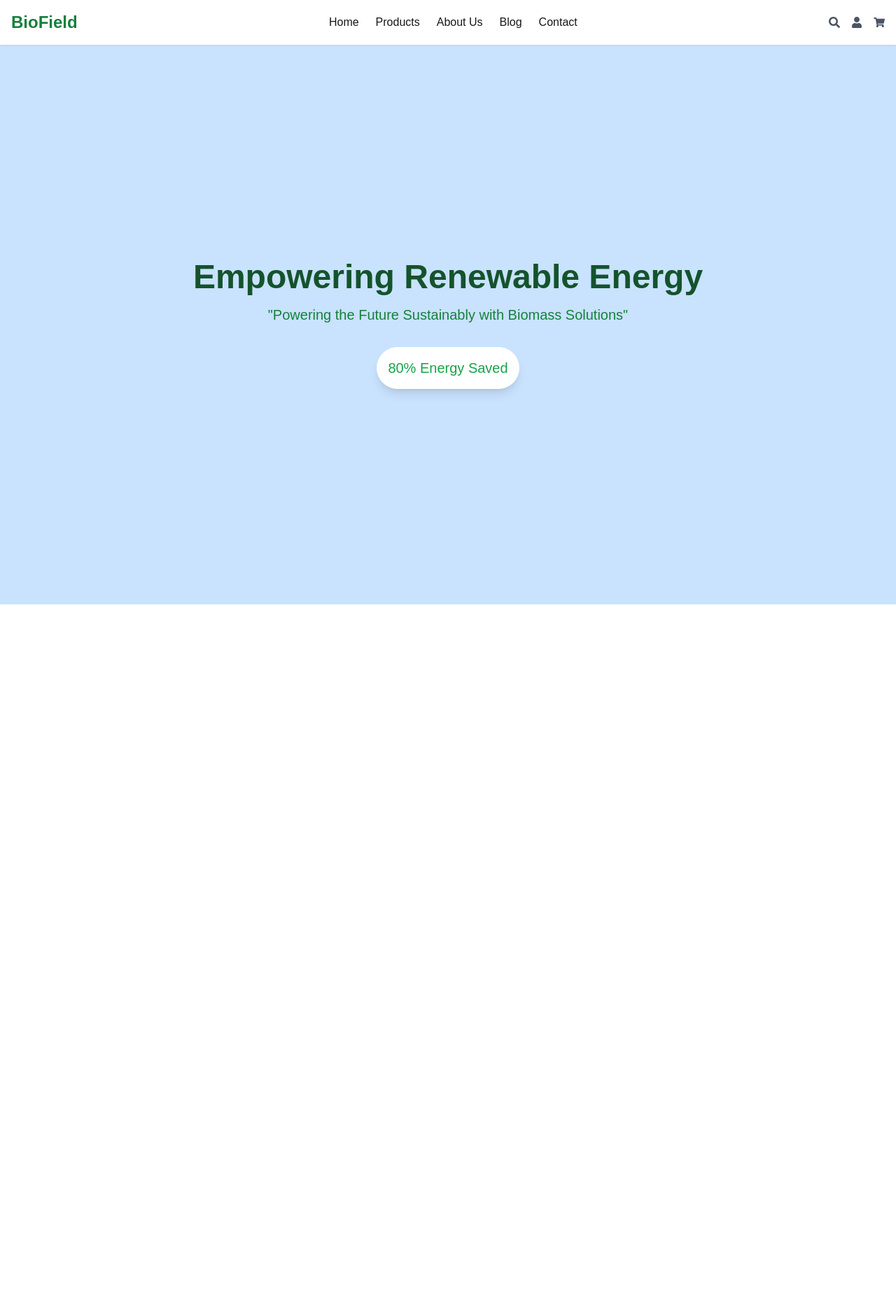
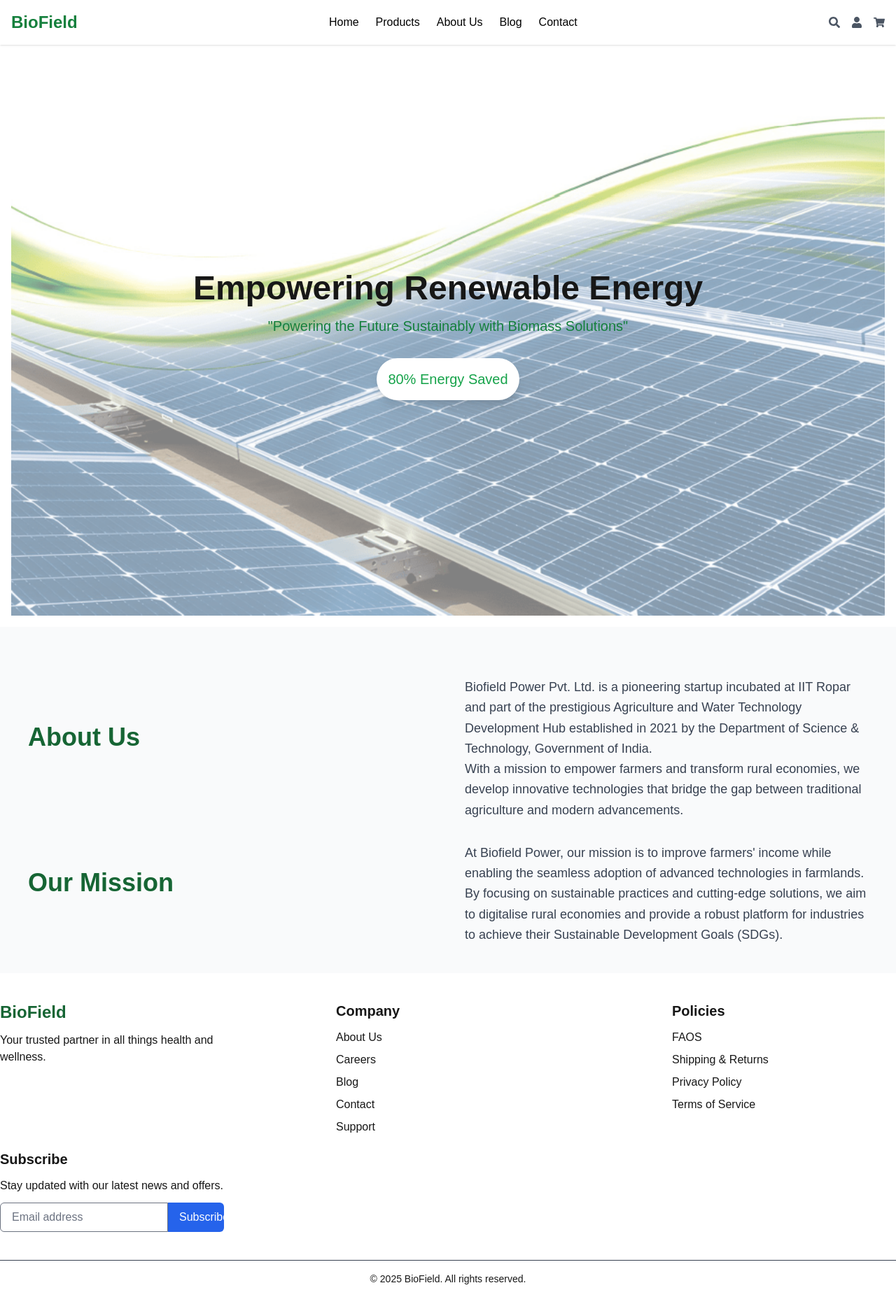
Before and after one commit to imaloksharma/BioFieldPower-Website, a Next.js app: page / in a window 1280 px wide. Shown: the top 1874 px of the page at 70% size. Before the commit the page ends 864 px from the top, so only its background shows below. Built offline with nearby package versions, Linux system fonts and the light colour scheme.

Commit message:
New Update

```diff
--- a/package.json
+++ b/package.json
@@ -11,7 +11,7 @@
   "dependencies": {
     "@tailwindcss/forms": "^0.5.10",
     "@tailwindcss/typography": "^0.5.16",
-    "next": "15.1.5",
+    "next": "^15.1.5",
     "react": "^19.0.0",
     "react-dom": "^19.0.0",
     "react-icons": "^5.4.0"
--- /dev/null
+++ b/src/app/components/Details/Details.tsx
@@ -0,0 +1,29 @@
+export default function AboutUs() {
+    return (
+      <section className="p-10 bg-gray-50">
+
+          <div className="space-y-8 container mx-auto grid grid-cols-1 md:grid-cols-2 gap-12 items-center">
+            <h2 className="text-4xl font-bold text-green-800">About Us</h2>
+           <div> <p className="text-lg text-gray-700 leading-relaxed">
+              Biofield Power Pvt. Ltd. is a pioneering startup incubated at IIT Ropar and part of the prestigious
+              Agriculture and Water Technology Development Hub established in 2021 by the Department of Science &
+              Technology, Government of India.
+            </p>
+            <p className="text-lg text-gray-700 leading-relaxed">
+              With a mission to empower farmers and transform rural economies, we develop innovative technologies that
+              bridge the gap between traditional agriculture and modern advancements.
+            </p></div>
+          </div>
+
+          <div className="space-y-8 container mx-auto grid grid-cols-1 md:grid-cols-2 gap-12 items-center">
+            <h2 className="text-4xl font-bold text-green-800">Our Mission</h2>
+            <p className="text-lg text-gray-700 leading-relaxed">
+              At Biofield Power, our mission is to improve farmers' income while enabling the seamless adoption of
+              advanced technologies in farmlands. By focusing on sustainable practices and cutting-edge solutions, we
+              aim to digitalise rural economies and provide a robust platform for industries to achieve their Sustainable
+              Development Goals (SDGs).
+            </p>
+          </div>
+      </section>
+    );
+  }
--- /dev/null
+++ b/src/app/components/Footer/Footer.tsx
@@ -0,0 +1,50 @@
+import Link from 'next/link';
+
+const Footer = () => {
+  return (
+    <footer className="py-10">
+      <div className="container mx-auto flex flex-wrap justify-between gap-5">
+        <div className="w-full sm:w-1/4 lg:w-1/4">
+          <h2 className="text-2xl text-green-800 font-semibold mb-3">BioField</h2>
+          <p>Your trusted partner in all things health and wellness.</p>
+        </div>
+        <div className="w-full sm:w-1/4 lg:w-1/4">
+          <h3 className="text-xl font-semibold mb-3">Company</h3>
+          <ul className="space-y-2">
+            <li><Link href="/about" className="hover:text-blue-400">About Us</Link></li>
+            <li><Link href="/careers" className="hover:text-blue-400">Careers</Link></li>
+            <li><Link href="/blog" className="hover:text-blue-400">Blog</Link></li>
+            <li><Link href="/contact" className="hover:text-blue-400">Contact</Link></li>
+            <li><Link href="/support" className="hover:text-blue-400">Support</Link></li>
+          </ul>
+        </div>
+        <div className="w-full sm:w-1/4 lg:w-1/4">
+          <h3 className="text-xl font-semibold mb-3">Policies</h3>
+          <ul className="space-y-2">
+            <li><Link href="/faos" className="hover:text-blue-400">FAOS</Link></li>
+            <li><Link href="/shipping-returns" className="hover:text-blue-400">Shipping & Returns</Link></li>
+            <li><Link href="/privacy-policy" className="hover:text-blue-400">Privacy Policy</Link></li>
+            <li><Link href="/terms-of-service" className="hover:text-blue-400">Terms of Service</Link></li>
+          </ul>
+        </div>
+        <div className="w-full sm:w-1/4 lg:w-1/4">
+          <h3 className="text-xl font-semibold mb-3">Subscribe</h3>
+          <p className="mb-3">Stay updated with our latest news and offers.</p>
+          <div className="flex">
+            <input
+              type="email"
+              placeholder="Email address"
+              className="w-3/4 px-4 py-2 rounded-l-md text-black"
+            />
+            <button className="w-1/4 bg-blue-600 text-white px-4 py-2 rounded-r-md hover:bg-blue-700">Subscribe</button>
+          </div>
+        </div>
+      </div>
+      <div className="mt-10 text-sm text-center border-t border-gray-700 pt-4">
+        <p>&copy; 2025 BioField. All rights reserved.</p>
+      </div>
+    </footer>
+  );
+}
+
+export default Footer;
--- a/src/app/components/Header/Header.tsx
+++ b/src/app/components/Header/Header.tsx
@@ -1,91 +1,67 @@
 import Link from "next/link";
-import { FaSearch, FaUser, FaShoppingCart } from "react-icons/fa";
+import { FaSearch, FaUser, FaShoppingCart, FaBars } from "react-icons/fa";
+import { useState } from "react";
 
 export default function Header() {
+  const [isMenuOpen, setIsMenuOpen] = useState(false);
+
+  const toggleMenu = () => {
+    setIsMenuOpen(!isMenuOpen);
+  };
+
   return (
     <header className="flex justify-between items-center p-4 bg-white shadow">
       <div className="text-2xl font-bold text-green-700">BioField</div>
-      <nav className="flex space-x-6">
-        <div className="relative group">
-          <Link href="/" className="hover:text-green-700">
+
+      <div className="lg:hidden">
+        <button onClick={toggleMenu}>
+          <FaBars className="text-gray-600 hover:text-green-700 cursor-pointer" />
+        </button>
+      </div>
+
+      <nav className={`lg:flex ${isMenuOpen ? 'fixed inset-0 bg-black bg-opacity-50 z-50' : 'hidden'} lg:block `}>
+        <div className="lg:hidden flex flex-col items-center justify-center space-y-6 bg-white w-full h-full">
+          <div className="absolute top-4 right-4">
+            <button onClick={toggleMenu}>
+              <FaBars className="text-gray-600 text-2xl" />
+            </button>
+          </div>
+          <Link href="/" className="text-2xl text-black hover:text-green-700" onClick={toggleMenu}>
             Home
           </Link>
-          <div className="absolute hidden group-hover:block bg-white shadow-lg">
-            <ul className="mt-2 space-y-1">
-              <li>
-                <Link href="/home/sub1" className="block px-4 py-2 hover:bg-gray-100">
-                  Sub Item 1
-                </Link>
-              </li>
-              <li>
-                <Link href="/home/sub2" className="block px-4 py-2 hover:bg-gray-100">
-                  Sub Item 2
-                </Link>
-              </li>
-            </ul>
-          </div>
-        </div>
-        <div className="relative group">
-          <Link href="/products" className="hover:text-green-700">
+          <Link href="/products" className="text-2xl text-black hover:text-green-700" onClick={toggleMenu}>
             Products
           </Link>
-          <div className="absolute hidden group-hover:block bg-white shadow-lg">
-            <ul className="mt-2 space-y-1">
-              <li>
-                <Link href="/products/category1" className="block px-4 py-2 hover:bg-gray-100">
-                  Category 1
-                </Link>
-              </li>
-              <li>
-                <Link href="/products/category2" className="block px-4 py-2 hover:bg-gray-100">
-                  Category 2
-                </Link>
-              </li>
-            </ul>
-          </div>
-        </div>
-        <div className="relative group">
-          <Link href="/about" className="hover:text-green-700">
+          <Link href="/about" className="text-2xl text-black hover:text-green-700" onClick={toggleMenu}>
             About Us
           </Link>
-          <div className="absolute hidden group-hover:block bg-white shadow-lg">
-            <ul className="mt-2 space-y-1">
-              <li>
-                <Link href="/about/mission" className="block px-4 py-2 hover:bg-gray-100">
-                  Mission
-                </Link>
-              </li>
-              <li>
-                <Link href="/about/team" className="block px-4 py-2 hover:bg-gray-100">
-                  Team
-                </Link>
-              </li>
-            </ul>
-          </div>
-        </div>
-        <Link href="/blog" className="hover:text-green-700">
-          Blog
-        </Link>
-        <div className="relative group">
-          <Link href="/contact" className="hover:text-green-700">
+          <Link href="/blog" className="text-2xl text-black hover:text-green-700" onClick={toggleMenu}>
+            Blog
+          </Link>
+          <Link href="/contact" className="text-2xl text-black hover:text-green-700" onClick={toggleMenu}>
             Contact
           </Link>
-          <div className="absolute hidden group-hover:block bg-white shadow-lg">
-            <ul className="mt-2 space-y-1">
-              <li>
-                <Link href="/contact/support" className="block px-4 py-2 hover:bg-gray-100">
-                  Support
-                </Link>
-              </li>
-              <li>
-                <Link href="/contact/sales" className="block px-4 py-2 hover:bg-gray-100">
-                  Sales
-                </Link>
-              </li>
-            </ul>
-          </div>
+        </div>
+
+        <div className="hidden lg:flex space-x-6">
+          <Link href="/" className="text-black hover:text-green-700">
+            Home
+          </Link>
+          <Link href="/products" className="text-black hover:text-green-700">
+            Products
+          </Link>
+          <Link href="/about" className="text-black hover:text-green-700">
+            About Us
+          </Link>
+          <Link href="/blog" className="text-black hover:text-green-700">
+            Blog
+          </Link>
+          <Link href="/contact" className="text-black hover:text-green-700">
+            Contact
+          </Link>
         </div>
       </nav>
+
       <div className="flex items-center space-x-4">
         <FaSearch className="text-gray-600 hover:text-green-700 cursor-pointer" />
         <FaUser className="text-gray-600 hover:text-green-700 cursor-pointer" />
--- a/src/app/components/Hero/Index.tsx
+++ b/src/app/components/Hero/Index.tsx
@@ -1,12 +1,16 @@
+import React from 'react';
+
+
+
 export default function HeroSection() {
   return (
-      <section
-        className="relative h-screen bg-cover bg-center"
-        // style={{ backgroundImage: 'url("/solar-panel.jpg")' }}
-      >
-        <div className="absolute inset-0 bg-blue-300 bg-opacity-50"></div>
+    <section className="relative h-screen bg-cover m-4 bg-center" style={{ backgroundImage: 'url("img/Solar.png")' }}>
+      {/* Semi-transparent overlay */}
+      <div className="absolute inset-0 bg-white bg-opacity-50"></div>
+
+      {/* Content */}
       <div className="relative z-10 flex flex-col items-center justify-center h-full text-center">
-          <h1 className="text-5xl font-bold text-green-900">
+        <h1 className="text-5xl font-bold text-black-900">
           Empowering Renewable Energy
         </h1>
         <p className="mt-4 text-xl text-green-700">
--- a/src/app/page.tsx
+++ b/src/app/page.tsx
@@ -1,20 +1,16 @@
 "use client";
 import Header from '@/app/components/Header/Header';
 import HeroSection from '@/app/components/Hero/Index';
-import Head from 'next/head';  // Import Head component
-
+import About from '@/app/components/Details/Details'
 import './globals.css';
-
+import Footer from '@/app/components/Footer/Footer'
 export default function Home() {
   return (
     <div>
-      <Head>
-        <title>My Custom Home Page Title</title>
-        <meta name="description" content="Welcome to the home page!" />
-      </Head>
-
       <Header />
       <HeroSection />
+      <About/>
+      <Footer/>
     </div>
   );
 }
```
Also changed, not shown: public/Img/Solar.png (added), 1 other file (tests, documents, lock files or other folders). Lines whose indentation alone changed are shown as unchanged.
